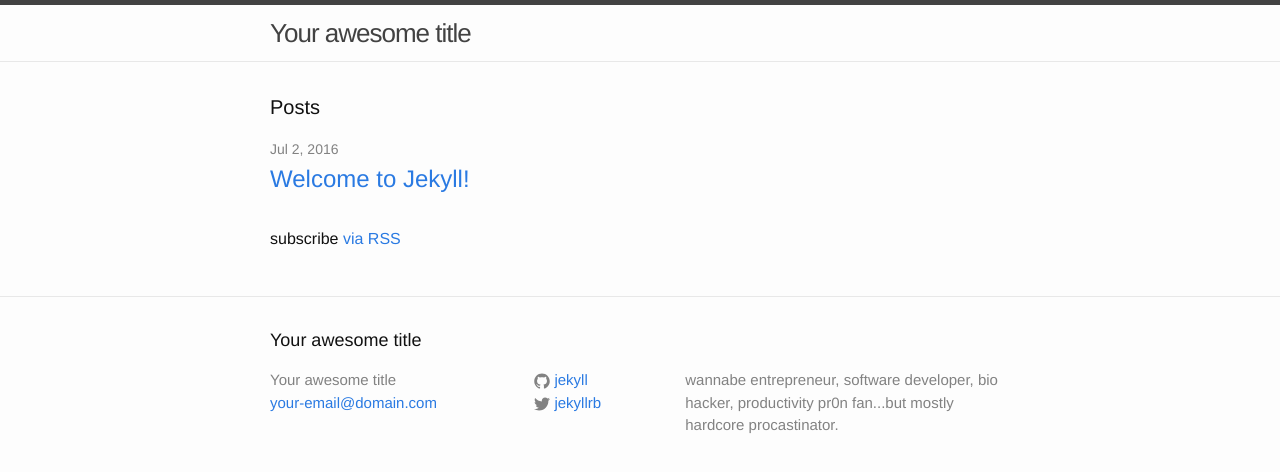
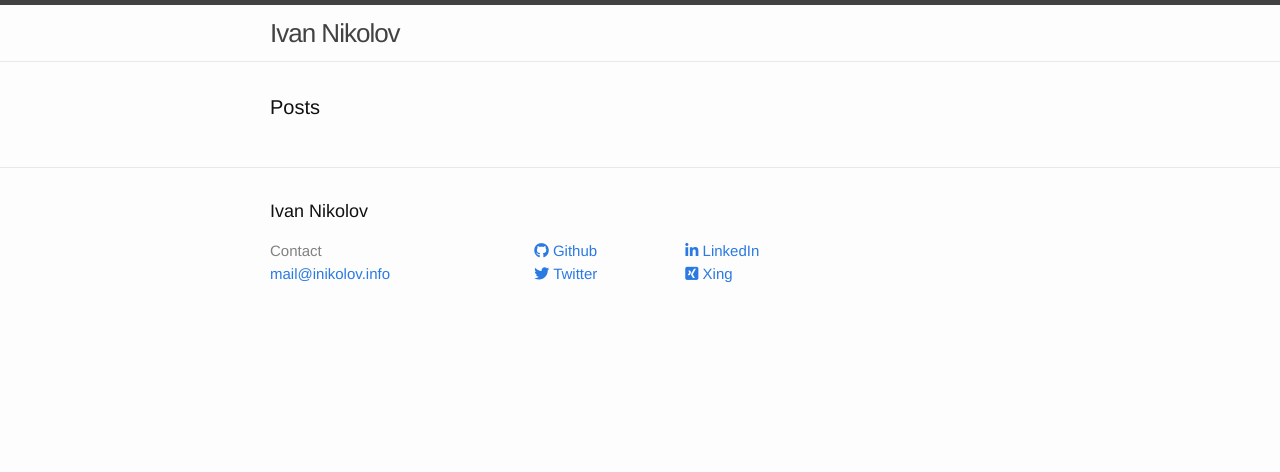
Before and after one commit to inikolov89/inikolov.github.io, a Jekyll site: the page built from index.html, in a window 1280 px wide. Shown: the top 472 px of the page. Built offline with Jekyll 4.4.1, drawn with Linux system fonts in a browser that asks for light colours; nearby versions of some CDN libraries.

Commit message:
added: social profiles

```diff
--- a/_config.yml
+++ b/_config.yml
@@ -6,14 +6,16 @@
 # 'jekyll serve'. If you change this file, please restart the server process.
 
 # Site settings
-title: Your awesome title
-email: your-email@domain.com
+title: Ivan Nikolov
+email: mail@inikolov.info
 description: > # this means to ignore newlines until "baseurl:"
-  wannabe entrepreneur, software developer, bio hacker, productivity pr0n fan...but mostly hardcore procastinator.
+  # TODO ;)
 baseurl: "" # the subpath of your site, e.g. /blog
 url: "inikolov89.github.io" # the base hostname & protocol for your site
-twitter_username: jekyllrb
-github_username:  jekyll
+twitter_username: inikolov89
+github_username:  inikolov89
+linkedin_username: ivan-nikolov-535a4988
+xing_username: Ivan_Nikolov17
 
 # Build settings
 markdown: kramdown
--- a/_includes/footer.html
+++ b/_includes/footer.html
@@ -1,4 +1,5 @@
 <footer class="site-footer">
+  <script src="https://use.fontawesome.com/2068fb5cab.js"></script>
 
   <div class="wrapper">
 
@@ -7,31 +8,52 @@
     <div class="footer-col-wrapper">
       <div class="footer-col footer-col-1">
         <ul class="contact-list">
-          <li>{{ site.title }}</li>
+          <li>Contact</li>
           <li><a href="mailto:{{ site.email }}">{{ site.email }}</a></li>
         </ul>
       </div>
 
       <div class="footer-col footer-col-2">
+
         <ul class="social-media-list">
-          {% if site.github_username %}
+            {% if site.linkedin_username %}
           <li>
-            {% include icon-github.html username=site.github_username %}
+            <a href="https://github.com/{{ github_username }}">
+              <i class="fa fa-github"></i> Github
+            </a>
           </li>
-          {% endif %}
-
-          {% if site.twitter_username %}
           <li>
-            {% include icon-twitter.html username=site.twitter_username %}
+            <a href="https://twitter.com/{{ twitter_username }}">
+              <i class="fa fa-twitter"></i> Twitter
+            </a>
           </li>
           {% endif %}
         </ul>
       </div>
 
       <div class="footer-col footer-col-3">
+        <ul class="social-media-list">
+          {% if site.linkedin_username %}
+          <li>
+            <a href="https://linkedin.com/in/{{ site.linkedin_username }}">
+              <i class="fa fa-linkedin"></i> LinkedIn
+            </a>
+          </li>
+          {% endif %}
+          {% if site.linkedin_username %}
+          <li>
+            <a href="https://www.xing.com/profile/{{ site.xing_username }}">
+              <i class="fa fa-xing-square"></i> Xing
+            </a>
+          </li>
+          {% endif %}
+        </ul>
+      </div>
+
+      <!--<div class="footer-col footer-col-4">
         <p>{{ site.description }}</p>
       </div>
-    </div>
+    </div>-->
 
   </div>
 
--- a/_includes/icon-github.html
+++ /dev/null
@@ -1 +0,0 @@
-<a href="https://github.com/{{ include.username }}"><span class="icon icon--github">{% include icon-github.svg %}</span><span class="username">{{ include.username }}</span></a>
--- a/_includes/icon-twitter.html
+++ /dev/null
@@ -1 +0,0 @@
-<a href="https://twitter.com/{{ include.username }}"><span class="icon icon--twitter">{% include icon-twitter.svg %}</span><span class="username">{{ include.username }}</span></a>
--- a/index.html
+++ b/index.html
@@ -18,6 +18,6 @@ layout: default
     {% endfor %}
   </ul>
 
-  <p class="rss-subscribe">subscribe <a href="{{ "/feed.xml" | prepend: site.baseurl }}">via RSS</a></p>
+  <!--<p class="rss-subscribe">subscribe <a href="{{ "/feed.xml" | prepend: site.baseurl }}">via RSS</a></p>-->
 
 </div>
```
Also changed, not shown: _posts/2016-07-03-welcome-to-jekyll.markdown (deleted, +0 -25 lines), _includes/icon-github.svg (deleted), _includes/icon-twitter.svg (deleted), 5 other files.
